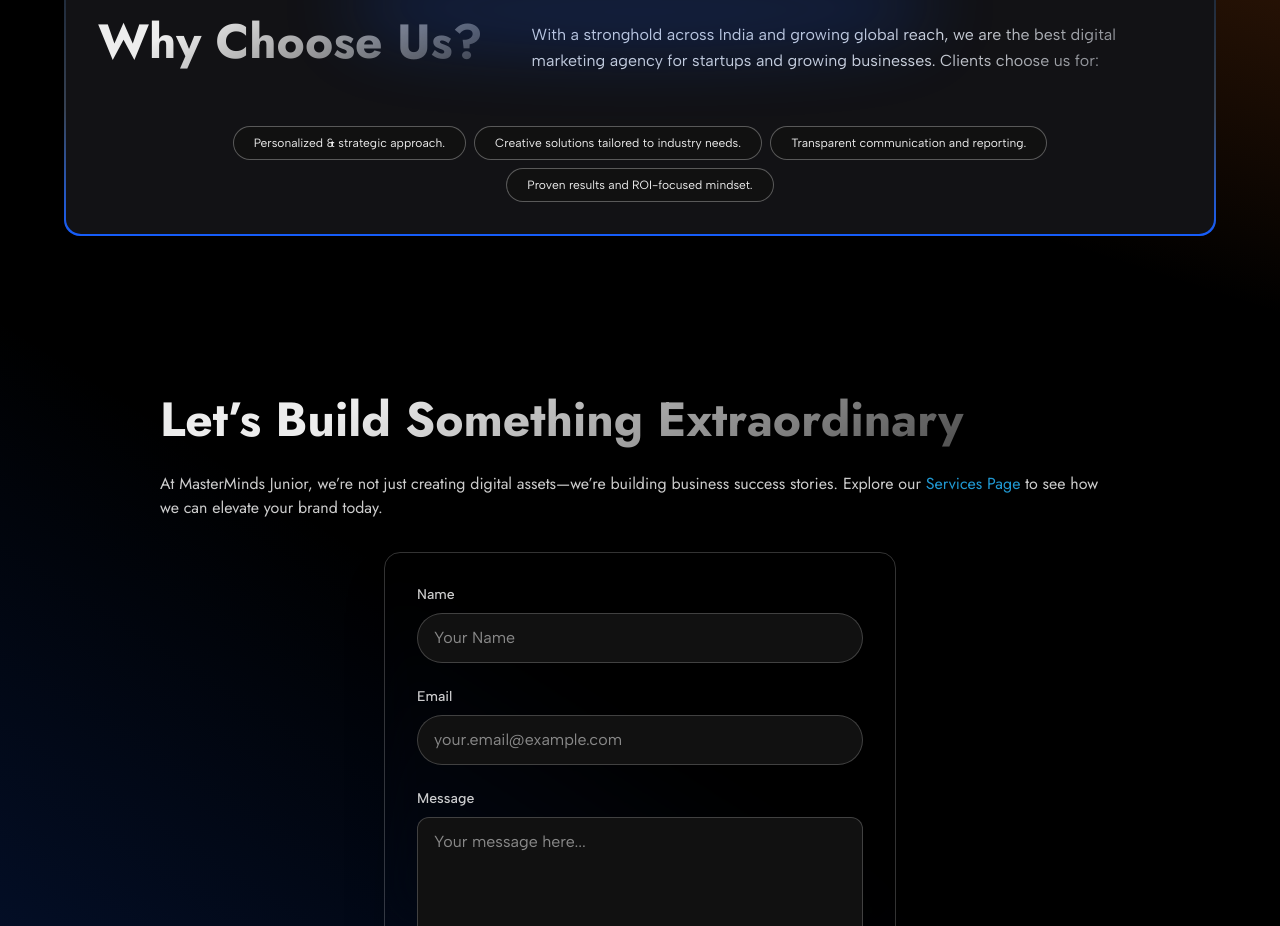
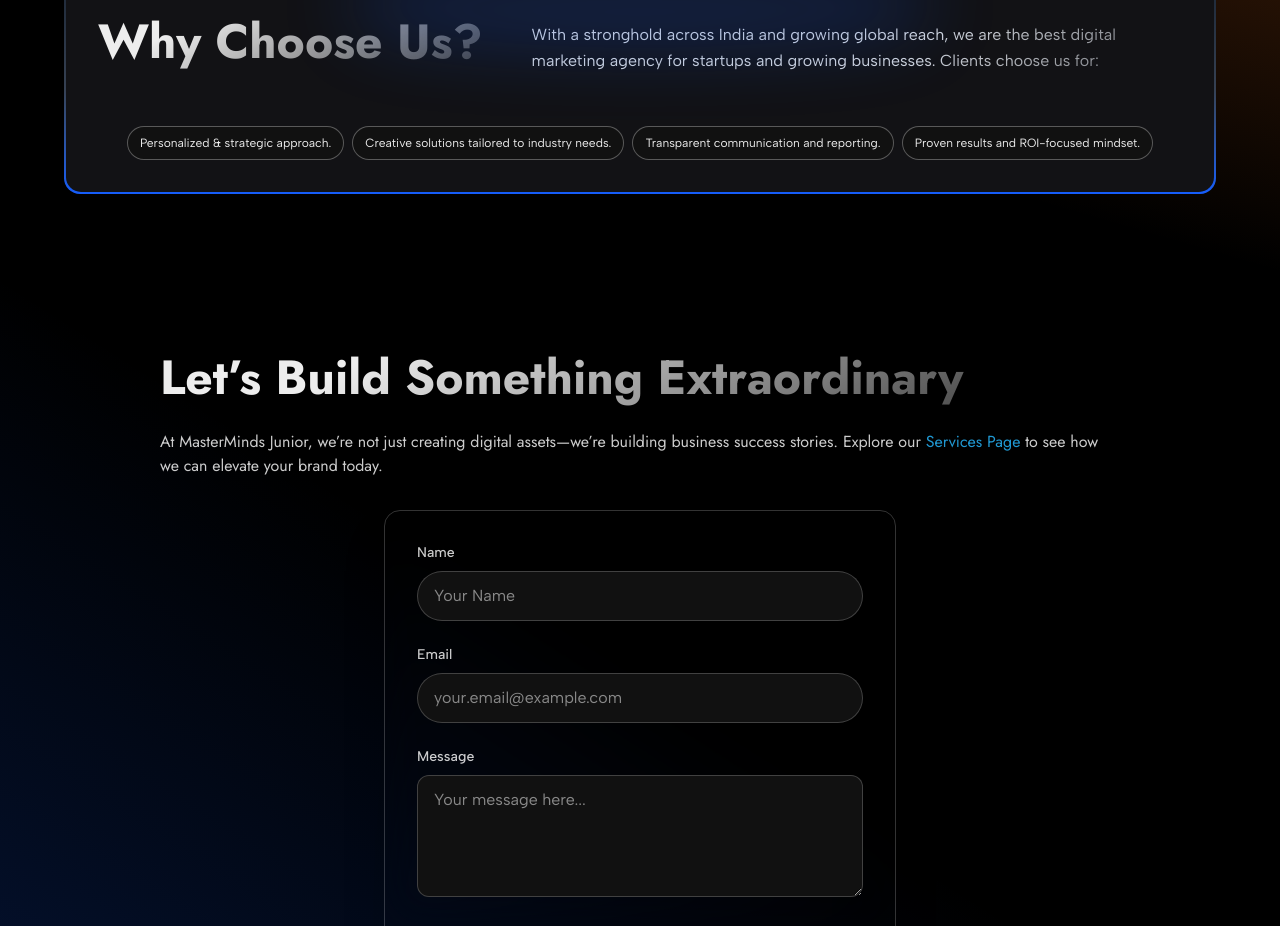
Before and after one commit to mastermindsjunior/mmji, a Next.js app: page / in a window 1280 px wide. Shown: the part 2425-3351 px from the top of the page. Built offline with nearby package versions, Linux system fonts and the light colour scheme.

Commit message:
h1 added

```diff
--- a/src/app/components/home/WhyChooseUs.jsx
+++ b/src/app/components/home/WhyChooseUs.jsx
@@ -21,11 +21,11 @@ const WhyChooseUs = () => {
                 </p>
            </div>
 
-            <ul className=' text-xs flex justify-center items-center flex-wrap gap-2 '>
-                <li className=' py-2 px-5 rounded-full bg-darker hover:bg-white border border-white/30 hover:text-dark transition-all duration-500 ease-in-out'>Personalized & strategic approach.</li>
-                <li className=' py-2 px-5 rounded-full bg-darker hover:bg-white border border-white/30 hover:text-dark transition-all duration-500 ease-in-out'>Creative solutions tailored to industry needs.</li>
-                <li className=' py-2 px-5 rounded-full bg-darker hover:bg-white border border-white/30 hover:text-dark transition-all duration-500 ease-in-out'>Transparent communication and reporting.</li>
-                <li className=' py-2 px-5 rounded-full bg-darker hover:bg-white border border-white/30 hover:text-dark transition-all duration-500 ease-in-out'>Proven results and ROI-focused mindset.</li>
+            <ul className=' w-full text-xs flex justify-center items-center flex-wrap gap-2 '>
+                <li className=' py-2 2xl:px-5 px-3 rounded-full bg-darker hover:bg-white border border-white/30 hover:text-dark transition-all duration-500 ease-in-out'>Personalized & strategic approach.</li>
+                <li className=' py-2 2xl:px-5 px-3 rounded-full bg-darker hover:bg-white border border-white/30 hover:text-dark transition-all duration-500 ease-in-out'>Creative solutions tailored to industry needs.</li>
+                <li className=' py-2 2xl:px-5 px-3 rounded-full bg-darker hover:bg-white border border-white/30 hover:text-dark transition-all duration-500 ease-in-out'>Transparent communication and reporting.</li>
+                <li className=' py-2 2xl:px-5 px-3 rounded-full bg-darker hover:bg-white border border-white/30 hover:text-dark transition-all duration-500 ease-in-out'>Proven results and ROI-focused mindset.</li>
             </ul>
 
         </div>
--- a/src/app/page.js
+++ b/src/app/page.js
@@ -17,6 +17,9 @@ import WhyChooseUs from "./components/home/WhyChooseUs";
 export default function Home() {
   return (
     <div className=" w-full bg-black ">
+    <h1 className="opacity-0 pointer-events-none w-0 h-0">
+          Elevating Brands with Digital Intelligence in India
+        </h1>
       {/* <BGGrid/> */}
       {/* <Headings/> */}
       {/* <Headings_2/>
```
